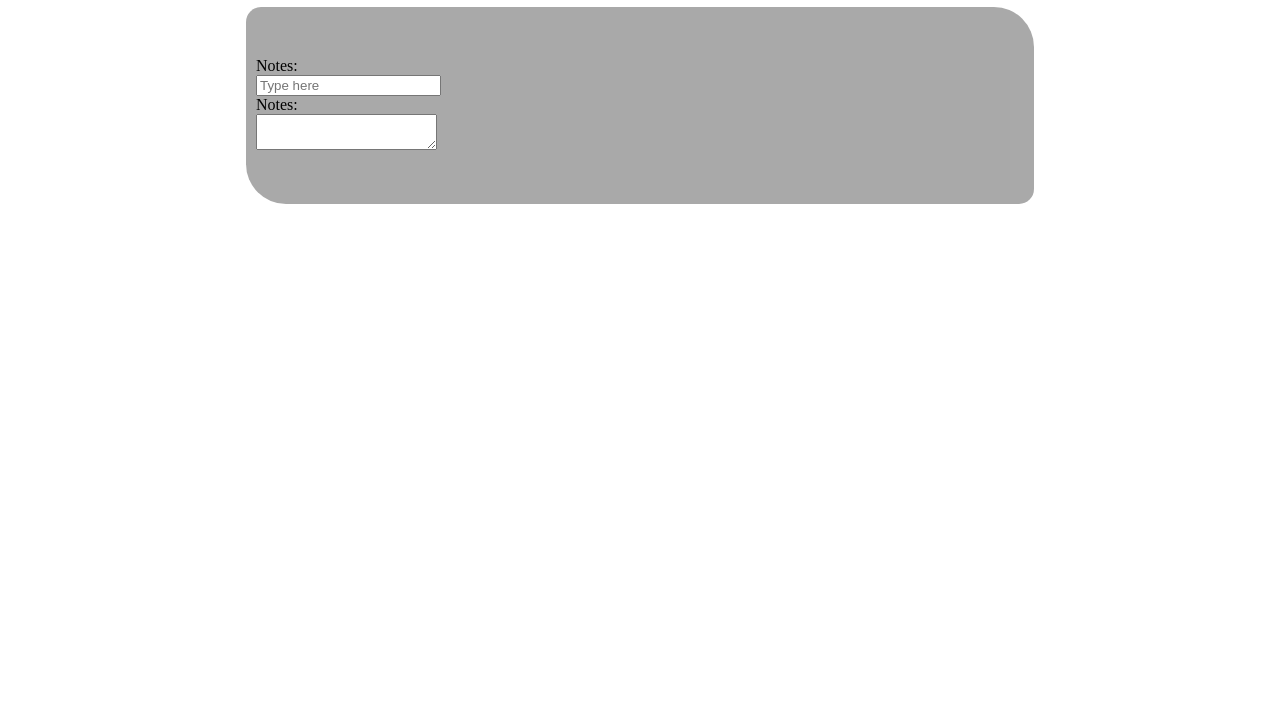
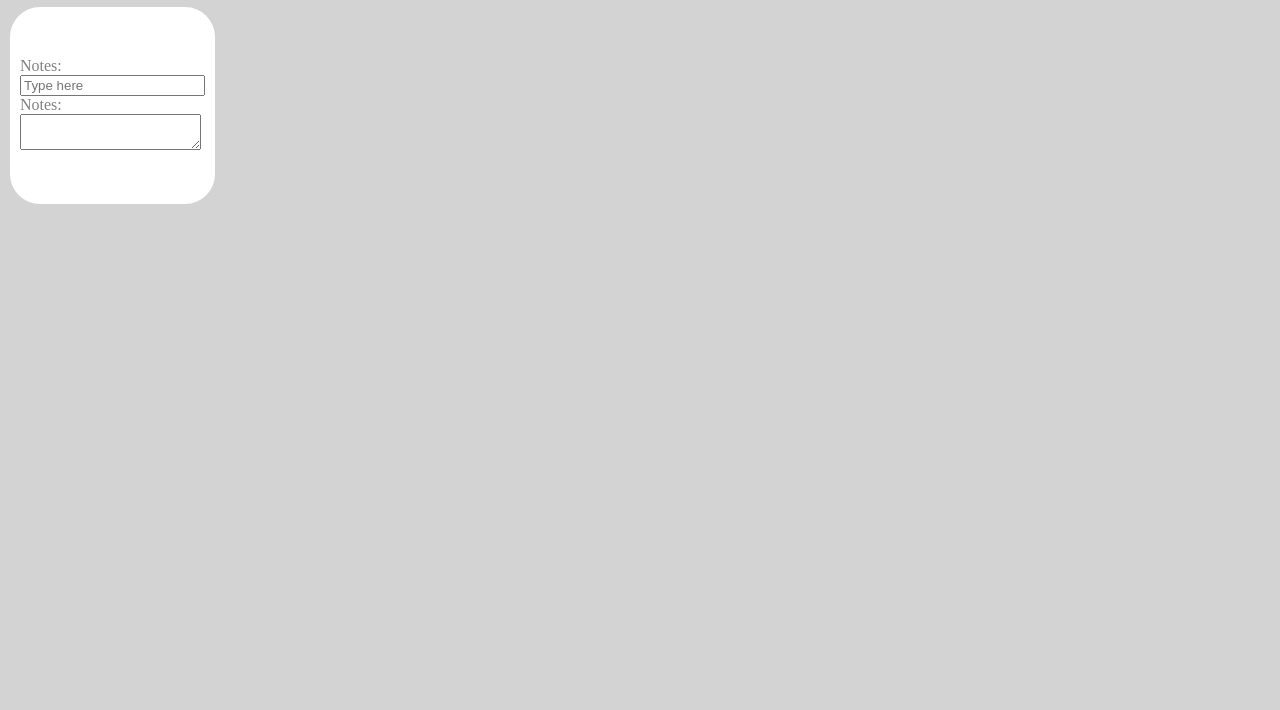
Before and after one commit to KarthikShetty11/new-react2, a React app: page / in a window 1280 px wide. Shown: the part 90-800 px from the top of the page. Built offline with nearby package versions, Linux system fonts and the light colour scheme.

Commit message:
css updated

```diff
--- a/public/styles.css
+++ b/public/styles.css
@@ -1,19 +1,22 @@
 body{
     margin:0;
+    background-color: lightgrey;
 }
 
 nav{
-    width: 60%;
-    margin: auto;
-    background-color: bisque;
+
+
+    background-color:rgb(237, 171, 47);
     padding : 10px;
-    border-radius: 40px 15px;
+    color: white;
 }
 
 form{
-    width: 60%;
-    margin: 10px auto;
-    background-color:darkgray;
+    margin: 10px 0 0 10px;
+    position: absolute;
+    display: inline;
+    background-color: white;
     padding: 50px 10px;
-    border-radius: 15px 40px;
+    border-radius: 30px;
+    color: grey;
 }
```
